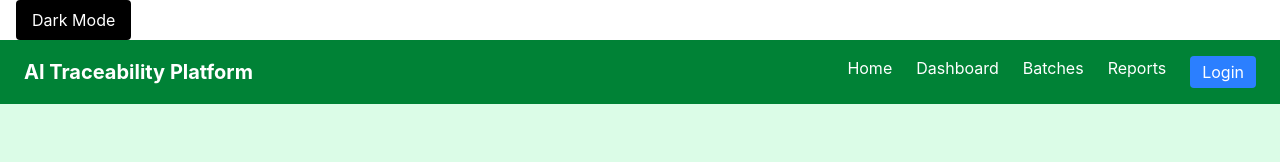
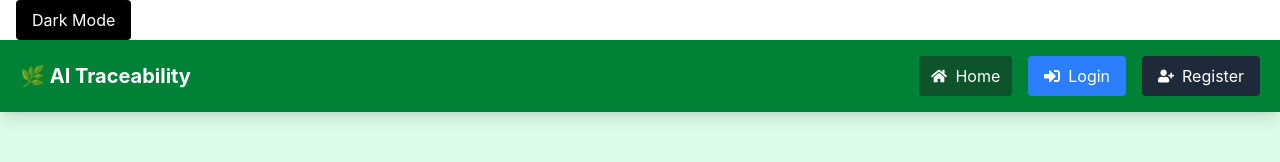
Before and after one commit to aviral-op/AI-Powered-Batch-Traceability-Platform, a React (Vite) app: page / in a window 1280 px wide. Shown: the top 162 px of the page. Built offline with nearby package versions, Linux system fonts and the light colour scheme; no server answers.

Commit message:
Added responsive navbar and authentication improvements

```diff
--- a/package.json
+++ b/package.json
@@ -14,6 +14,7 @@
     "axios": "^1.18.1",
     "react": "^19.2.6",
     "react-dom": "^19.2.6",
+    "react-icons": "^5.7.0",
     "react-markdown": "^10.1.0",
     "react-router-dom": "^7.17.0",
     "tailwindcss": "^4.3.1"
--- a/src/components/Navbar.jsx
+++ b/src/components/Navbar.jsx
@@ -1,41 +1,189 @@
-import { Link, useNavigate } from "react-router-dom";
+import { Link, useLocation, useNavigate } from "react-router-dom";
+import { useState } from "react";
+import {
+  FaBars,
+  FaTimes,
+  FaHome,
+  FaBoxes,
+  FaChartBar,
+  FaFileAlt,
+  FaSignInAlt,
+  FaSignOutAlt,
+  FaUserPlus,
+} from "react-icons/fa";
+
 function Navbar() {
   const navigate = useNavigate();
+  const location = useLocation();
+
+  const [menuOpen, setMenuOpen] = useState(false);
+
   const isLoggedIn = !!localStorage.getItem("token");
+
   const handleLogout = () => {
     localStorage.removeItem("token");
-  alert("Logged out successfully");
     navigate("/login");
+    setMenuOpen(false);
   };
 
+  const closeMenu = () => setMenuOpen(false);
+
+  const linkClass = (path) =>
+    `flex items-center gap-2 px-3 py-2 rounded transition ${
+      location.pathname === path
+        ? "bg-green-900"
+        : "hover:bg-green-600"
+    }`;
+
   return (
-    <nav className="bg-green-700 text-white px-6 py-4 flex justify-between items-center">
-      <h1 className="text-xl font-bold">
-        AI Traceability Platform
-      </h1>
+    <nav className="bg-green-700 text-white shadow-lg sticky top-0 z-50 relative">
+      <div className="max-w-7xl mx-auto px-5 py-4 flex justify-between items-center">
 
-      <div className="hidden md:flex gap-6">
-       <Link to="/">Home</Link>
-       <Link to="/dashboard">Dashboard</Link>
-       <Link to="/batches">Batches</Link>
-       <Link to="/reports">Reports</Link>
+        <Link
+          to="/"
+          className="font-bold text-xl"
+        >
+          🌿 AI Traceability
+        </Link>
+
+        {/* Desktop Menu */}
+
+        <div className="hidden md:flex items-center gap-4">
+
+          <Link className={linkClass("/")} to="/">
+            <FaHome />
+            Home
+          </Link>
+
+        {isLoggedIn && (
+         <>
+        <Link className={linkClass("/dashboard")} to="/dashboard">
+        <FaChartBar />
+          Dashboard
+        </Link>
+
+        <Link className={linkClass("/batches")} to="/batches">
+        <FaBoxes />
+          Batches
+        </Link>
+
+        <Link className={linkClass("/reports")} to="/reports">
+        <FaFileAlt />
+          Reports
+        </Link>
+        </>
+        )}
+          {isLoggedIn ? (
+            <button
+              onClick={handleLogout}
+              className="bg-red-500 hover:bg-red-600 px-4 py-2 rounded flex items-center gap-2"
+            >
+              <FaSignOutAlt />
+              Logout
+            </button>
+          ) : (
+            <>
+              <Link
+                to="/login"
+                className="bg-blue-500 hover:bg-blue-600 px-4 py-2 rounded flex items-center gap-2"
+              >
+                <FaSignInAlt />
+                Login
+              </Link>
+
+              <Link
+                to="/register"
+                className="bg-gray-800 hover:bg-gray-900 px-4 py-2 rounded flex items-center gap-2"
+              >
+                <FaUserPlus />
+                Register
+              </Link>
+            </>
+          )}
+        </div>
+
+        {/* Mobile Button */}
+
+        <button
+          onClick={() => setMenuOpen(!menuOpen)}
+           className="md:hidden text-2xl"
+        >
+          {menuOpen ? <FaTimes /> : <FaBars />}
+        </button>
+      </div>
+
+      {/* Mobile Menu */}
+
+      {menuOpen && (
+       <div className="md:hidden bg-green-800 px-5 py-5 flex flex-col gap-3 absolute left-0 top-full w-full z-[9999] shadow-xl">
+
+          <Link onClick={closeMenu} className={linkClass("/")} to="/">
+            <FaHome />
+            Home
+          </Link>
+
+         {isLoggedIn && (
+  <>
+    <Link
+      onClick={closeMenu}
+      className={linkClass("/dashboard")}
+      to="/dashboard"
+    >
+      <FaChartBar />
+      Dashboard
+    </Link>
+
+    <Link
+      onClick={closeMenu}
+      className={linkClass("/batches")}
+      to="/batches"
+    >
+      <FaBoxes />
+      Batches
+    </Link>
+
+    <Link
+      onClick={closeMenu}
+      className={linkClass("/reports")}
+      to="/reports"
+    >
+      <FaFileAlt />
+      Reports
+    </Link>
+  </>
+)}
 
           {isLoggedIn ? (
             <button
               onClick={handleLogout}
-         className="bg-red-500 px-3 py-1 rounded hover:bg-red-600"
+              className="bg-red-500 hover:bg-red-600 p-2 rounded flex items-center gap-2"
             >
+              <FaSignOutAlt />
               Logout
             </button>
           ) : (
+            <>
               <Link
+                onClick={closeMenu}
                 to="/login"
-    className="bg-blue-500 px-3 py-1 rounded hover:bg-blue-600"
+                className="bg-blue-500 hover:bg-blue-600 p-2 rounded flex items-center gap-2"
               >
+                <FaSignInAlt />
                 Login
               </Link>
+
+              <Link
+                onClick={closeMenu}
+                to="/register"
+                className="bg-gray-800 hover:bg-gray-900 p-2 rounded flex items-center gap-2"
+              >
+                <FaUserPlus />
+                Register
+              </Link>
+            </>
           )}
         </div>
+      )}
     </nav>
   );
 }
--- a/src/pages/Login.jsx
+++ b/src/pages/Login.jsx
@@ -1,5 +1,5 @@
 import { useState } from "react";
-import { useNavigate } from "react-router-dom";
+import { Link ,useNavigate } from "react-router-dom";
 import { loginUser } from "../services/authService";
 
 function Login() {
@@ -80,6 +80,17 @@ function Login() {
 >
   Sign in with Google
 </button>
+
+
+<p className="text-center mt-4 text-gray-600">
+  Don't have an account?{" "}
+  <Link
+    to="/register"
+    className="text-green-700 font-semibold hover:underline"
+  >
+    Register
+  </Link>
+</p>
       </form>
     </div>
   );
--- a/src/pages/Register.jsx
+++ b/src/pages/Register.jsx
@@ -1,5 +1,5 @@
 import { useState } from "react";
-import { useNavigate } from "react-router-dom";
+import { Link , useNavigate } from "react-router-dom";
 import { registerUser } from "../services/authService";
 
 function Register() {
@@ -68,6 +68,16 @@ function Register() {
         >
           Register
         </button>
+
+        <p className="text-center mt-4 text-gray-600">
+          Already have an account?{" "}
+        <Link
+          to="/login"
+          className="text-green-700 font-semibold hover:underline"
+        >
+          Login
+        </Link>
+      </p>
       </form>
     </div>
   );
```
Also changed, not shown: 2 other files (tests, documents, lock files or other folders). Lines whose indentation alone changed are shown as unchanged.
